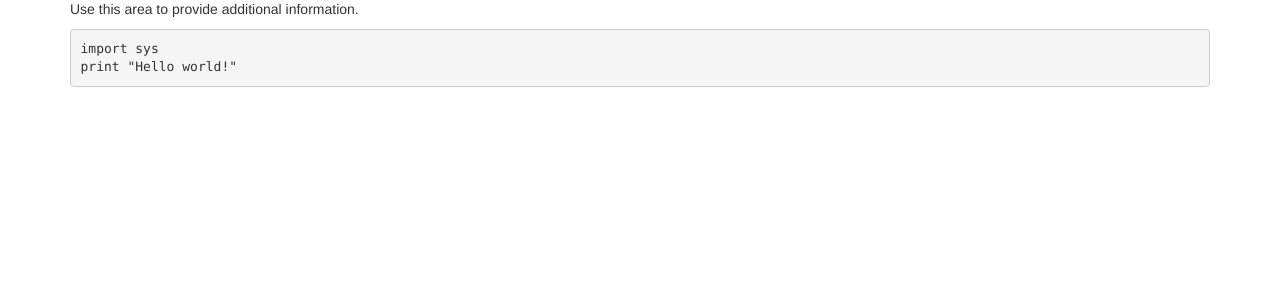
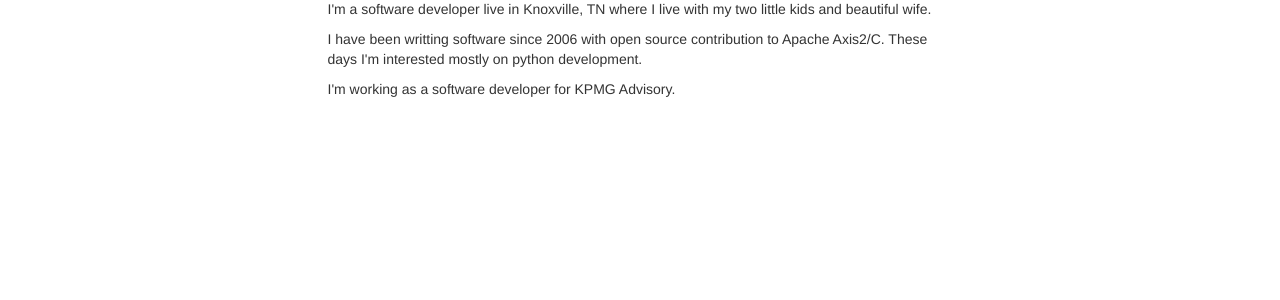
Before and after one commit to xydinesh/xydinesh.com, a Flask app: page /about in a window 1280 px wide. Shown: the part 51-351 px from the top of the page. Run offline with Flask 2, Linux system fonts and the light colour scheme; some libraries are stand-ins or nearby versions.

Commit message:
adding full width container and 3 column layout

```diff
--- a/xydinesh.com/static/content/site.css
+++ b/xydinesh.com/static/content/site.css
@@ -67,3 +67,8 @@ input[type="checkbox"].input-validation-error {
     .navbar-inverse .navbar-right > li > a {
         padding: 15px;
     }
+
+.container-full {
+    margin: 0 auto;
+    width: 100%;
+}
--- a/xydinesh.com/templates/about.html
+++ b/xydinesh.com/templates/about.html
@@ -3,10 +3,15 @@
 {% block content %}
 {% filter markdown %}
 
-Use this area to provide additional information.
+I'm a software developer live in Knoxville, TN where I live with my two little kids and beautiful wife.
 
-    import sys
-    print "Hello world!"
+I have been writting software since 2006 with open source contribution to Apache Axis2/C. These days I'm interested mostly on python development.
+
+
+I'm working as a software developer for KPMG Advisory.
+
+
+
 
 {% endfilter %}
 {% endblock %}
--- a/xydinesh.com/templates/layout.html
+++ b/xydinesh.com/templates/layout.html
@@ -28,10 +28,20 @@
         </div>
     </div>
 
-    <div class="container body-content">
-        {% block content %}{% endblock %}
+    <div class="container-full">
+        <div class="row">
+            <div class="col-lg-3">
+                <!--Left Sidebar content-->
+            </div>
+            <div class="col-lg-6 body-content">
+                <!--Body content-->
+                {% block content %}{% endblock %}
+            </div>
+            <div class="col-lg-3">
+                <!--Right Sidebar content-->
+            </div>
+        </div>
     </div>
-
     <script src="/static/scripts/jquery-1.10.2.js"></script>
     <script src="/static/scripts/bootstrap.js"></script>
     <script src="/static/scripts/respond.js"></script>
```
Also changed, not shown: 1 other file.
